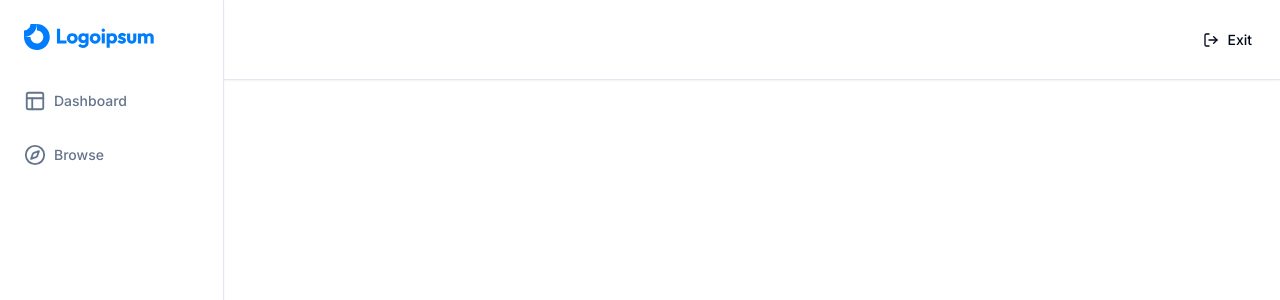
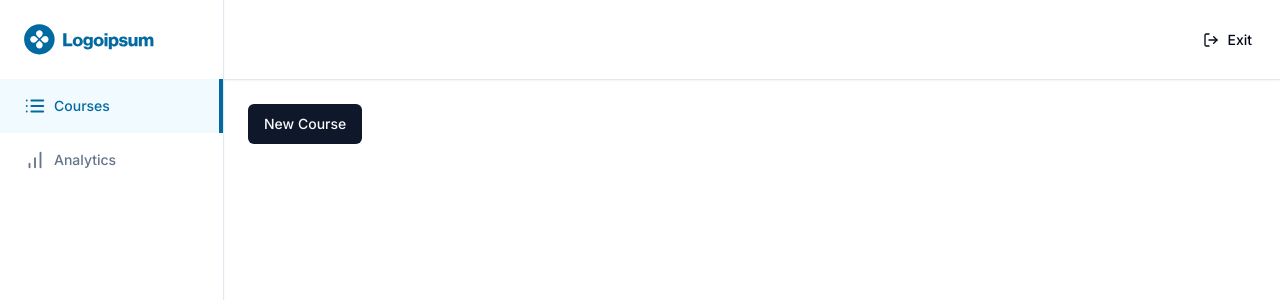
Before and after one commit to yashcr777/learning-website, a Next.js app: page /teacher/courses in a window 1280 px wide. Shown: the top 300 px of the page. Built offline with nearby package versions, Linux system fonts and the light colour scheme; no server answers.

Commit message:
first committtrt

```diff
--- /dev/null
+++ b/app/(dashboard)/(routes)/teacher/analytics/page.tsx
@@ -0,0 +1,9 @@
+const AnalyticsPage = () => {
+    return (
+        <div>
+            Analytics Page
+        </div>
+     );
+}
+
+export default AnalyticsPage;
--- a/app/(dashboard)/(routes)/teacher/courses/page.tsx
+++ b/app/(dashboard)/(routes)/teacher/courses/page.tsx
@@ -1,7 +1,14 @@
+import { Button } from "@/components/ui/button";
+import Link from "next/link";
+
 const CoursesPage = () => {
     return (
-        <div>
-            Courses Page!
+        <div  className="p-6">
+            <Link href="/teacher/create">
+                <Button>
+                    New Course
+                </Button>
+            </Link>
         </div>
      );
 }
--- /dev/null
+++ b/app/(dashboard)/(routes)/teacher/create/page.tsx
@@ -0,0 +1,30 @@
+"use client"
+
+import * as z from "zod";
+import axios from "axios";
+
+import { zodResolver } from "@hookform/resolvers/zod";
+import {useForm} from "react-hook-form";
+import { useRouter } from "next/router";
+
+import {
+    Form,
+    FormControl,
+    FormDescription,
+    FormField,
+    FormLabel,
+    FormMessage
+} from "@/components/ui/form"
+
+import { Button } from "@/components/ui/button";
+import { Input } from "@/components/ui/input";
+
+const CreatePage = () => {
+    return (
+        <div>
+            Create Page!
+        </div>
+     );
+}
+
+export default CreatePage;
--- a/app/(dashboard)/_components/sidebar-routes.tsx
+++ b/app/(dashboard)/_components/sidebar-routes.tsx
@@ -2,6 +2,7 @@
 
 import { BarChart, Compass, Layout, List } from "lucide-react"
 import { SidebarItem } from "./sidebar-item";
+import { usePathname } from "next/navigation";
 
 const guestRoutes=[
     {
@@ -32,7 +33,9 @@
 
 
 export const SidebarRoutes=()=>{
-    const routes=guestRoutes;
+    const pathname=usePathname();
+    const isTeacherPage=pathname?.includes("/teacher");
+    const routes=isTeacherPage?teacherRoutes:guestRoutes;
     return (
         <div className="flex flex-col w-full">
             {routes.map((route)=>(
--- a/app/(dashboard)/layout.tsx
+++ b/app/(dashboard)/layout.tsx
@@ -10,7 +10,7 @@
             <div className="hidden md:flex h-full w-56 flex-col fixed inset-y-0 z-50">
                 <Sidebar/>
             </div>
-            <main className="md:pl-56 h-full">
+            <main className="md:pl-56 pt-[80px] h-full">
             {children}
             </main>
         </div>
--- /dev/null
+++ b/components/ui/form.tsx
@@ -0,0 +1,178 @@
+"use client"
+
+import * as React from "react"
+import * as LabelPrimitive from "@radix-ui/react-label"
+import { Slot } from "@radix-ui/react-slot"
+import {
+  Controller,
+  ControllerProps,
+  FieldPath,
+  FieldValues,
+  FormProvider,
+  useFormContext,
+} from "react-hook-form"
+
+import { cn } from "@/lib/utils"
+import { Label } from "@/components/ui/label"
+
+const Form = FormProvider
+
+type FormFieldContextValue<
+  TFieldValues extends FieldValues = FieldValues,
+  TName extends FieldPath<TFieldValues> = FieldPath<TFieldValues>
+> = {
+  name: TName
+}
+
+const FormFieldContext = React.createContext<FormFieldContextValue>(
+  {} as FormFieldContextValue
+)
+
+const FormField = <
+  TFieldValues extends FieldValues = FieldValues,
+  TName extends FieldPath<TFieldValues> = FieldPath<TFieldValues>
+>({
+  ...props
+}: ControllerProps<TFieldValues, TName>) => {
+  return (
+    <FormFieldContext.Provider value={{ name: props.name }}>
+      <Controller {...props} />
+    </FormFieldContext.Provider>
+  )
+}
+
+const useFormField = () => {
+  const fieldContext = React.useContext(FormFieldContext)
+  const itemContext = React.useContext(FormItemContext)
+  const { getFieldState, formState } = useFormContext()
+
+  const fieldState = getFieldState(fieldContext.name, formState)
+
+  if (!fieldContext) {
+    throw new Error("useFormField should be used within <FormField>")
+  }
+
+  const { id } = itemContext
+
+  return {
+    id,
+    name: fieldContext.name,
+    formItemId: `${id}-form-item`,
+    formDescriptionId: `${id}-form-item-description`,
+    formMessageId: `${id}-form-item-message`,
+    ...fieldState,
+  }
+}
+
+type FormItemContextValue = {
+  id: string
+}
+
+const FormItemContext = React.createContext<FormItemContextValue>(
+  {} as FormItemContextValue
+)
+
+const FormItem = React.forwardRef<
+  HTMLDivElement,
+  React.HTMLAttributes<HTMLDivElement>
+>(({ className, ...props }, ref) => {
+  const id = React.useId()
+
+  return (
+    <FormItemContext.Provider value={{ id }}>
+      <div ref={ref} className={cn("space-y-2", className)} {...props} />
+    </FormItemContext.Provider>
+  )
+})
+FormItem.displayName = "FormItem"
+
+const FormLabel = React.forwardRef<
+  React.ElementRef<typeof LabelPrimitive.Root>,
+  React.ComponentPropsWithoutRef<typeof LabelPrimitive.Root>
+>(({ className, ...props }, ref) => {
+  const { error, formItemId } = useFormField()
+
+  return (
+    <Label
+      ref={ref}
+      className={cn(error && "text-destructive", className)}
+      htmlFor={formItemId}
+      {...props}
+    />
+  )
+})
+FormLabel.displayName = "FormLabel"
+
+const FormControl = React.forwardRef<
+  React.ElementRef<typeof Slot>,
+  React.ComponentPropsWithoutRef<typeof Slot>
+>(({ ...props }, ref) => {
+  const { error, formItemId, formDescriptionId, formMessageId } = useFormField()
+
+  return (
+    <Slot
+      ref={ref}
+      id={formItemId}
+      aria-describedby={
+        !error
+          ? `${formDescriptionId}`
+          : `${formDescriptionId} ${formMessageId}`
+      }
+      aria-invalid={!!error}
+      {...props}
+    />
+  )
+})
+FormControl.displayName = "FormControl"
+
+const FormDescription = React.forwardRef<
+  HTMLParagraphElement,
+  React.HTMLAttributes<HTMLParagraphElement>
+>(({ className, ...props }, ref) => {
+  const { formDescriptionId } = useFormField()
+
+  return (
+    <p
+      ref={ref}
+      id={formDescriptionId}
+      className={cn("text-sm text-muted-foreground", className)}
+      {...props}
+    />
+  )
+})
+FormDescription.displayName = "FormDescription"
+
+const FormMessage = React.forwardRef<
+  HTMLParagraphElement,
+  React.HTMLAttributes<HTMLParagraphElement>
+>(({ className, children, ...props }, ref) => {
+  const { error, formMessageId } = useFormField()
+  const body = error ? String(error?.message) : children
+
+  if (!body) {
+    return null
+  }
+
+  return (
+    <p
+      ref={ref}
+      id={formMessageId}
+      className={cn("text-sm font-medium text-destructive", className)}
+      {...props}
+    >
+      {body}
+    </p>
+  )
+})
+FormMessage.displayName = "FormMessage"
+
+export {
+  useFormField,
+  Form,
+  FormItem,
+  FormLabel,
+  FormControl,
+  FormDescription,
+  FormMessage,
+  FormField,
+}
--- /dev/null
+++ b/components/ui/input.tsx
@@ -0,0 +1,25 @@
+import * as React from "react"
+
+import { cn } from "@/lib/utils"
+
+export interface InputProps
+  extends React.InputHTMLAttributes<HTMLInputElement> {}
+
+const Input = React.forwardRef<HTMLInputElement, InputProps>(
+  ({ className, type, ...props }, ref) => {
+    return (
+      <input
+        type={type}
+        className={cn(
+          "flex h-10 w-full rounded-md border border-input bg-background px-3 py-2 text-sm ring-offset-background file:border-0 file:bg-transparent file:text-sm file:font-medium placeholder:text-muted-foreground focus-visible:outline-none focus-visible:ring-2 focus-visible:ring-ring focus-visible:ring-offset-2 disabled:cursor-not-allowed disabled:opacity-50",
+          className
+        )}
+        ref={ref}
+        {...props}
+      />
+    )
+  }
+)
+Input.displayName = "Input"
+
+export { Input }
--- /dev/null
+++ b/components/ui/label.tsx
@@ -0,0 +1,26 @@
+"use client"
+
+import * as React from "react"
+import * as LabelPrimitive from "@radix-ui/react-label"
+import { cva, type VariantProps } from "class-variance-authority"
+
+import { cn } from "@/lib/utils"
+
+const labelVariants = cva(
+  "text-sm font-medium leading-none peer-disabled:cursor-not-allowed peer-disabled:opacity-70"
+)
+
+const Label = React.forwardRef<
+  React.ElementRef<typeof LabelPrimitive.Root>,
+  React.ComponentPropsWithoutRef<typeof LabelPrimitive.Root> &
+    VariantProps<typeof labelVariants>
+>(({ className, ...props }, ref) => (
+  <LabelPrimitive.Root
+    ref={ref}
+    className={cn(labelVariants(), className)}
+    {...props}
+  />
+))
+Label.displayName = LabelPrimitive.Root.displayName
+
+export { Label }
```
Also changed, not shown: package.json (+6 -1 lines), public/logo.svg, 1 other file (tests, documents, lock files or other folders).
